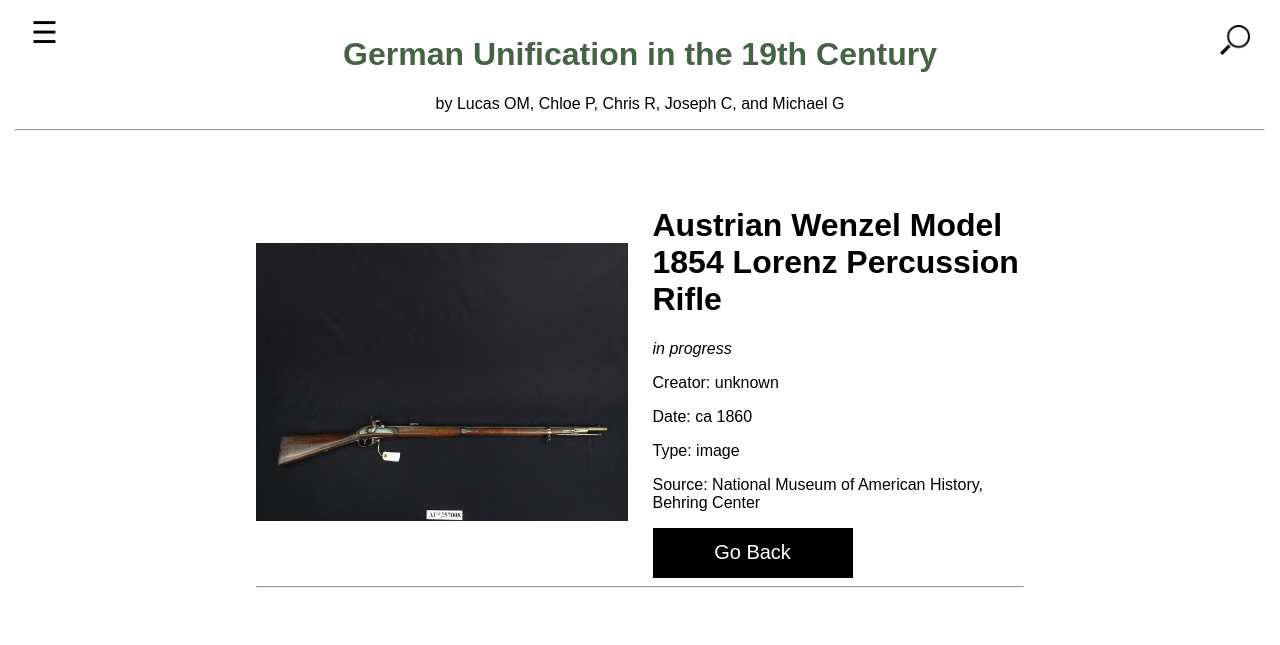
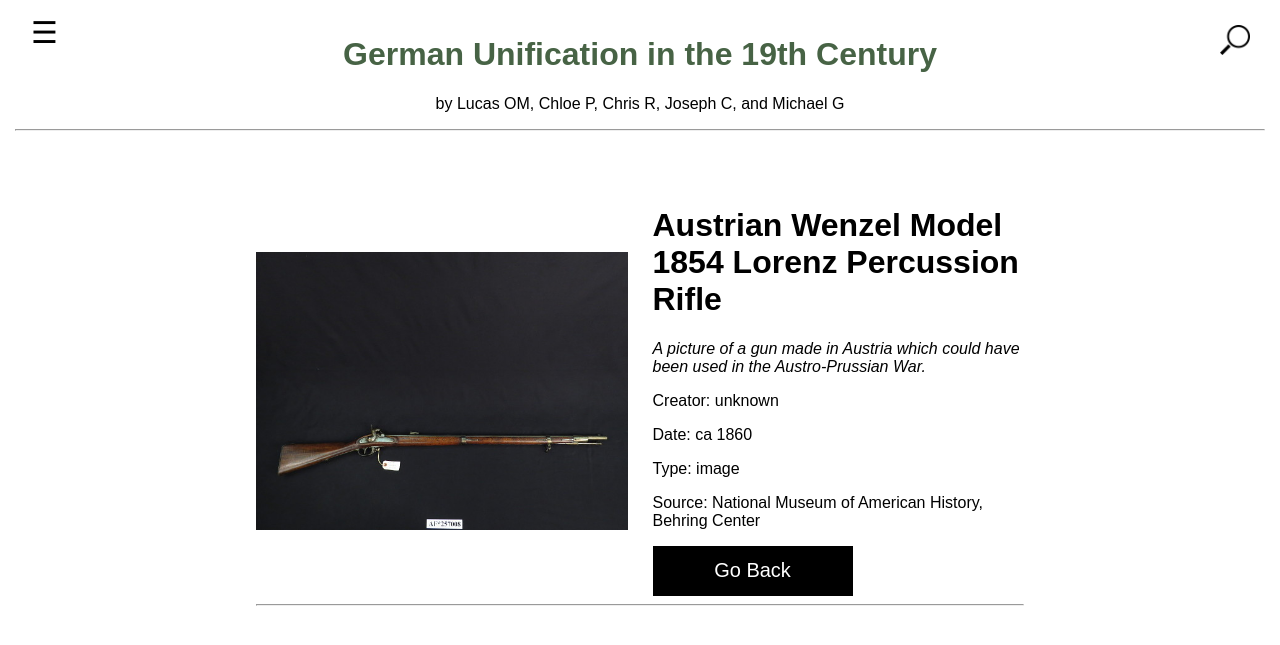
Before and after one commit to LucasOM-XeThey/OliveiraMelo-Lucas-EUH3205, a Jekyll site: the page built from media_files/_media_metadata/AustrianGun.md, in a window 1280 px wide. Shown: the top 645 px of the page. Built offline with Jekyll 4.4.1, drawn with Linux system fonts in a browser that asks for light colours.

Commit message:
Update AustrianGun.md

```diff
--- a/media_files/_media_metadata/AustrianGun.md
+++ b/media_files/_media_metadata/AustrianGun.md
@@ -4,7 +4,7 @@ name: AustrianGun
 media_type: image
 
 _title: Austrian Wenzel Model 1854 Lorenz Percussion Rifle
-description: in progress
+description: A picture of a gun made in Austria which could have been used in the Austro-Prussian War.
 creator: unknown
 _date: ca 1860
 source: National Museum of American History, Behring Center
```
